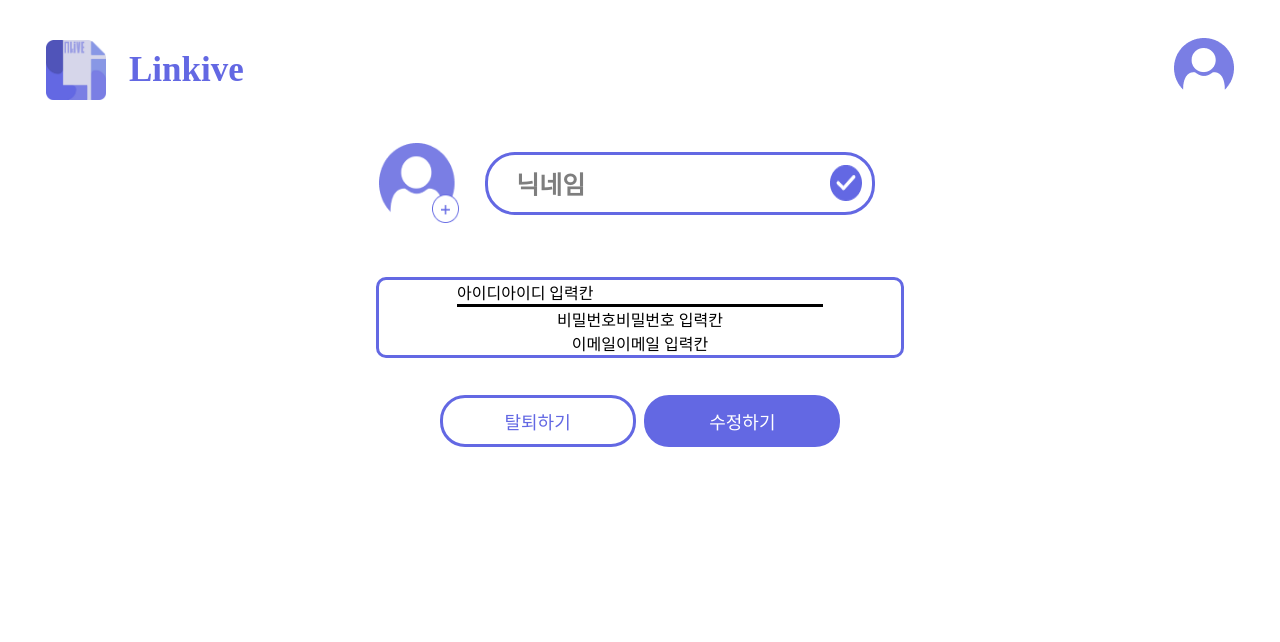
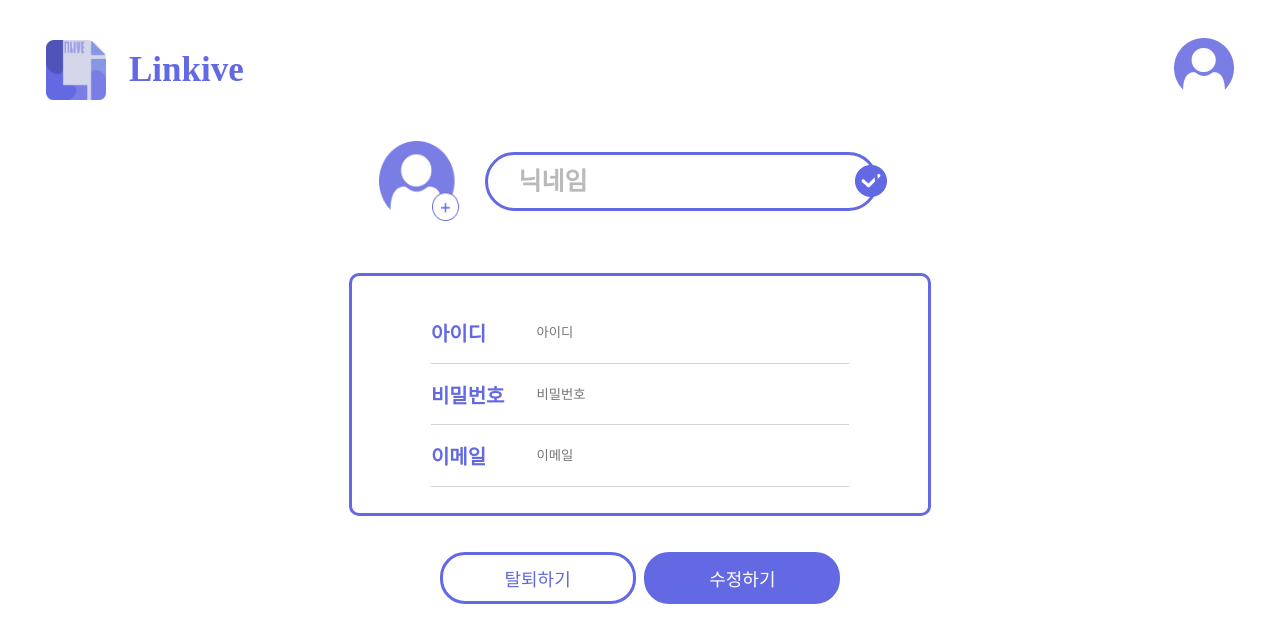
Before and after one commit to charBS0701/linkive-react, a React (Create React App) app: page /setting/editProfile in a window 1280 px wide. Shown: the top 642 px of the page. Built offline with nearby package versions, Linux system fonts and the light colour scheme.

Commit message:
Fix EditProfile

```diff
--- a/src/pages/setting/EditProfile.jsx
+++ b/src/pages/setting/EditProfile.jsx
@@ -1,6 +1,8 @@
 import profile from "../../contents/profile.png";
 import checked from "../../contents/checked.png";
 import edit_profile from "../../contents/edit_profile.png";
+import styled from "styled-components";
+import { useState } from "react";
 
 const Btn = (props) => {
   const { bgColor, fontColor } = props;
@@ -23,8 +25,41 @@ const Btn = (props) => {
     </div>
   );
 };
+
+const InputBox = ({ label, type, id, value, onChange }) => {
+  return (
+    <div style={{ fontSize: "20px", display: "flex", width: "80%", borderBottom: "solid", borderBottomWidth: "1px", borderColor: "#D4D4D4", padding: "3% 0" }}>
+      <label htmlFor={id} style={{ flex: "1", color: "#6368E3", fontWeight: "bold" }}>
+        {label}
+      </label>
+      <input style={{ flex: "3", border:"none" }} placeholder={label} type={type} id={id} value={value} onChange={onChange} />
+    </div>
+  );
+};
+
 const EditProfile = () => {
+  const [userId, setUserId] = useState("");
+  const [password, setPassword] = useState("");
+  const [email, setEmail] = useState("");
+  const [error, setError] = useState('');
+
+
+  const handleSubmit = (event) => {
+    event.preventDefault();
+
+    // Validate form input
+    if (!userId || !password) {
+      setError('Please enter id and password');
+      return;
+    }
+
+    // Perform login request using fetch or Axios
+    // ...
+    console.log(`userId: ${userId}, Password: ${password}`);
+  };
+
   return (
+    <form onSubmit={handleSubmit}>
       <div
         style={{
           // border: "solid",
@@ -63,16 +98,19 @@ const EditProfile = () => {
               justifyContent: "space-between", // 바깥에 간격있는걸로 바꾸기
             }}
           >
-          <span // input박스로 변경
+            <input
+              type="text"
+              placeholder="닉네임"
+              // input박스로 변경
               style={{
                 marginLeft: "5%",
                 fontSize: "25px",
                 fontWeight: "bold",
                 opacity: "50%",
+                border:"none",
+
               }}
-          >
-            닉네임
-          </span>
+            />
             <img src={checked} alt="cheched" />
           </div>
         </div>
@@ -86,26 +124,12 @@ const EditProfile = () => {
             flexDirection: "column",
             alignItems: "center",
             marginBottom: "7%",
+            padding: "5% 5%",
           }}
         >
-        <div
-          style={{
-            display: "flex",
-            borderBottom: "solid",
-            width: "70%", // 모듈만들기
-          }}
-        >
-          <div>아이디</div>
-          <div>아이디 입력칸</div>
-        </div>
-        <div style={{ display: "flex" }}>
-          <div>비밀번호</div>
-          <div>비밀번호 입력칸</div>
-        </div>
-        <div style={{ display: "flex" }}>
-          <div>이메일</div>
-          <div>이메일 입력칸</div>
-        </div>
+          <InputBox label="아이디" type="text" id="userId" value={userId} onChange={(event) => setUserId(event.target.value)} />
+          <InputBox label="비밀번호" type="text" id="password" value={password} onChange={(event) => setPassword(event.target.value)} />
+          <InputBox label="이메일" type="email" id="email" value={email} onChange={(event) => setEmail(event.target.value)} />
         </div>
       <div
         style={{
@@ -121,12 +145,13 @@ const EditProfile = () => {
             bgColor="white"
           >탈퇴하기</Btn>
 
-        <Btn
+        <Btn type="submit"
             fontColor="white"
             bgColor="#6368E3"
           >수정하기</Btn>
       </div>
     </div>
+    </form>
   );
 };
 
```
Lines whose indentation alone changed are shown as unchanged.
